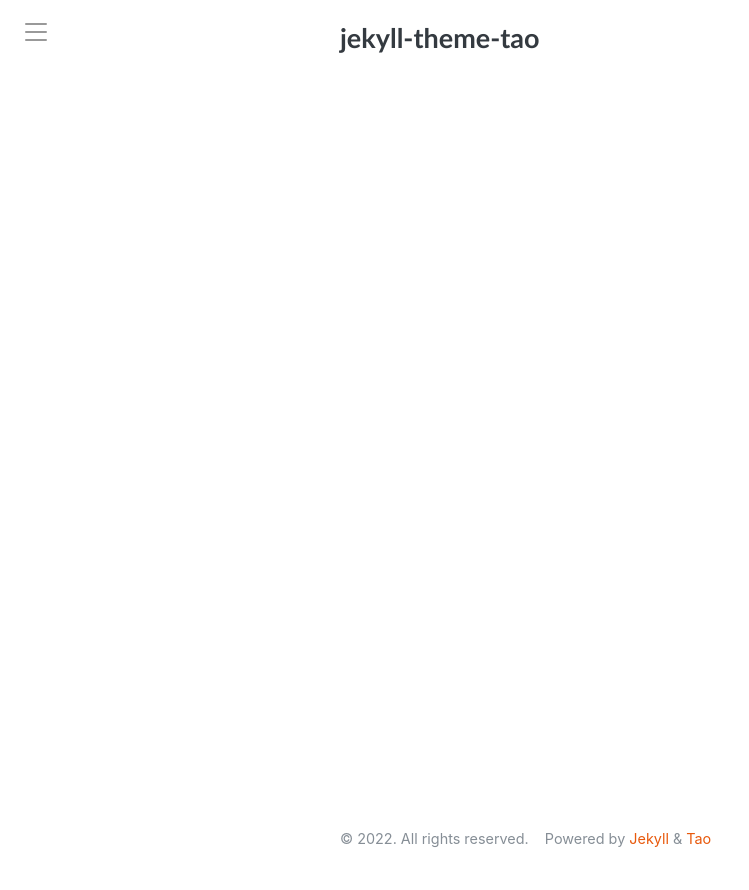
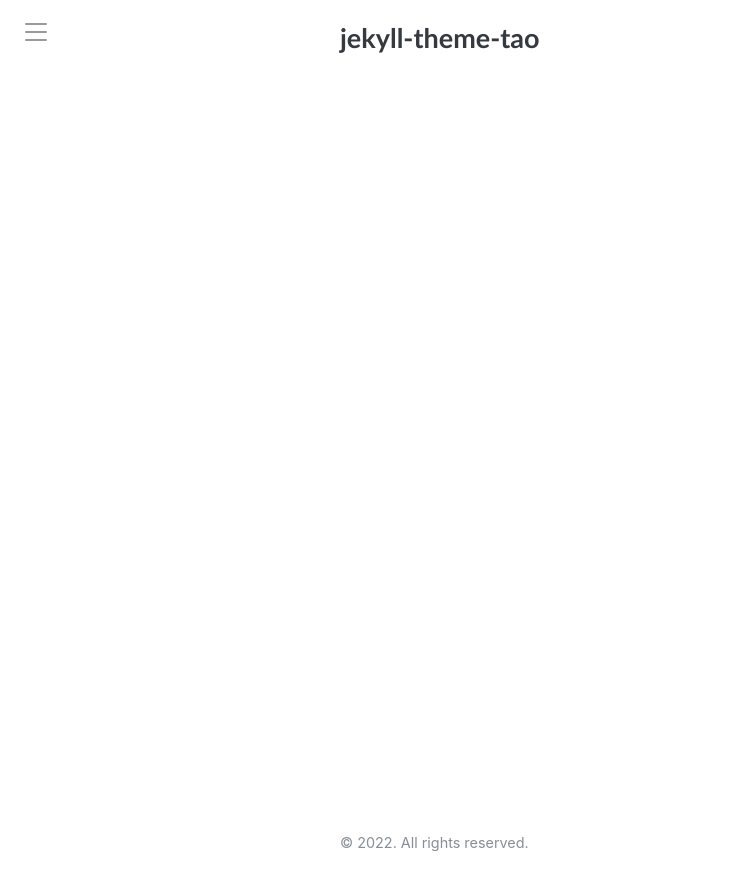
Before and after one commit to vfvong/jekyll-theme-tao, a Jekyll site: the page built from README.md, in a window 1280 px wide. Shown: the top 890 px of the page, without its empty margins (0-749 px from the left). Built offline with Jekyll 4.4.1, drawn with Linux system fonts in a browser that asks for light colours; our own code applies the rules of GitHub Pages for plain Markdown files.

Commit message:
Adjust footer and sidebar

```diff
--- a/_includes/footer.html
+++ b/_includes/footer.html
@@ -1,30 +1,8 @@
 <footer class="footer">
-  {% if site.data.social %}
-  <div class="social">
-    {% for social in site.data.social %}
-      <a href="{{ social.url }}" target="_blank">
-        <i class="{{ social.icon | default: 'fas fa-link' }}" title="{{ social.title }}"></i>
-      </a>
-    {% endfor %}
-  </div>
-  {% endif %}
-
-  <div class="columns">
-    <p class="column">
-      &copy; <time datetime="{{ site.time | date_to_xmlschema }}">{{ site.time | date: '%Y' }}</time>
-      {%- if site.author -%}
-        &nbsp;<a href="{{ site.author.url }}" target="_blank">{{ site.author.name }}</a>
-      {%- endif -%}. All rights reserved.
-    </p>
-
-    <p class="column">
-      Powered by <a href="https://jekyllrb.com/" target="_blank">Jekyll</a> & <a href="https://github.com/vfvong/jekyll-theme-tao" target="_blank">Tao</a>
-    </p>
-
-    {% if site.description %}
-    <p class="column">
-      {{ site.description }}
-    </p>
-    {% endif %}
-  </div>
+  <p>
+    &copy; <time datetime="{{ site.time | date_to_xmlschema }}">{{ site.time | date: '%Y' }}</time>
+    {%- if site.author -%}
+      &nbsp;<a href="{{ site.author.url }}" target="_blank">{{ site.author.name }}</a>
+    {%- endif -%}. All rights reserved.
+  </p>
 </footer>
--- a/_includes/sidebar.html
+++ b/_includes/sidebar.html
@@ -1,12 +1,36 @@
 <input type="checkbox" class="sidebar-checkbox" id="sidebar-checkbox">
 <div class="sidebar" id="sidebar">
+  {% if site.description %}
+    <p class="sidebar-section">
+      {{ site.description }}
+    </p>
+  {% endif %}
+
   {% if site.data.navigation %}
-    <nav class="nav">
-      {% for item in site.data.navigation %}
-        <a class="nav-item {% if page.url == item.url %}active{% endif %}" href="{{ item.url | relative_url }}">
-          {{ item.title }}
-        </a>
-      {% endfor %}
-      </nav>
+    <nav class="sidebar-section nav">
+      <ul class="nav-list">
+        {% for item in site.data.navigation %}
+          <li class="nav-item">
+            <a class="{% if page.url == item.url %}active{% endif %}" href="{{ item.url | relative_url }}">
+              {{ item.title }}
+            </a>
+          </li>
+        {% endfor %}
+      </ul>
+    </nav>
   {% endif %}
+
+  {% if site.data.social %}
+  <div class="sidebar-section social">
+    {% for social in site.data.social %}
+      <a href="{{ social.url }}" target="_blank">
+        <i class="{{ social.icon | default: 'fas fa-link' }}" title="{{ social.title }}"></i>
+      </a>
+    {% endfor %}
+  </div>
+  {% endif %}
+
+  <p class="sidebar-section power">
+    Powered by <a href="https://jekyllrb.com/" target="_blank">Jekyll</a> & <a href="https://github.com/vfvong/jekyll-theme-tao" target="_blank">Tao</a>
+  </p>
 </div>
--- a/_sass/tao/_footer.scss
+++ b/_sass/tao/_footer.scss
@@ -7,38 +7,5 @@
   margin-bottom: var(--spacing);
   padding-top: calc(3 * var(--spacing));
   color: var(--body-color-light);
-  text-align: center;
-
-  .columns {
-    font-size: .8em;
-  }
+  font-size: .8em;
 }
-
-.social a {
-  color: inherit;
-  margin-left: var(--spacing);
-  margin-right: var(--spacing);
-
-  &:hover,
-  &:focus {
-    text-decoration: none;
-    color: var(--body-color-dark);
-  }
-}
-
-
-@media screen and (min-width: $screen-laptop) {
-  .footer {
-    text-align: left;
-
-    .columns {
-      display: grid;
-      grid-template-columns: repeat(3, 1fr);
-      gap: var(--spacing);
-    }
-  }
-
-  .social a {
-    margin-left: 0;
-  }
-}
--- a/_sass/tao/_header.scss
+++ b/_sass/tao/_header.scss
@@ -8,6 +8,7 @@
 }
 
 .masthead-title {
+  display: inline;
   margin: 0;
 
   a {
--- a/_sass/tao/_sidebar.scss
+++ b/_sass/tao/_sidebar.scss
@@ -8,10 +8,28 @@
   bottom: 0;
   left: calc(0px - var(--sidebar-width));
   width: var(--sidebar-width);
+  padding: var(--spacing);
+  background-color: var(--sidebar-bg);
+  color: var(--sidebar-color);
+  text-align: center;
   visibility: hidden;
   overflow-y: auto;
   -webkit-transition: all .3s ease-in-out;
           transition: all .3s ease-in-out;
+
+  a {
+    color: var(--sidebar-accent-color);
+
+    &:hover,
+    &:focus {
+      text-decoration: none;
+      color: var(--sidebar-color);
+    }
+  }
+}
+
+.sidebar-section {
+  margin-bottom: calc(2 * var(--spacing));
 }
 
 .sidebar-checkbox {
@@ -81,20 +99,32 @@
 .nav {
   font-weight: bold;
   font-size: .8em;
-  margin-top: calc(2 * var(--spacing));
 
   .active {
-    color: var(--body-color-dark);
+    color: var(--sidebar-color);
   }
 }
 
+.nav-list {
+  list-style: none;
+  padding-left: 0;
+}
+
 .nav-item {
-  margin-right: var(--spacing);
-  color: var(--body-color-light);
+  margin-bottom: var(--spacing);
+}
 
-  &:hover,
-  &:focus {
-    text-decoration: none;
-    color: var(--body-color-dark);
+// Social
+
+.social {
+  a {
+    margin-left: calc(0.5 * var(--spacing));
+    margin-right: calc(0.5 * var(--spacing));
   }
 }
+
+// Power
+
+.power {
+  font-size: .8em;
+}
--- a/_sass/tao/_variables.scss
+++ b/_sass/tao/_variables.scss
@@ -24,7 +24,10 @@ $screen-desktop: 1024px;
   --line-height:      1.5;
   --body-font-size:   16px;
 
-  --sidebar-width:    16rem;
+  --sidebar-width:        16rem;
+  --sidebar-bg:           var(--oc-gray-8);
+  --sidebar-color:        var(--oc-gray-5);
+  --sidebar-accent-color: var(--oc-white);
 }
 
 @media (prefers-color-scheme: dark) {
```
